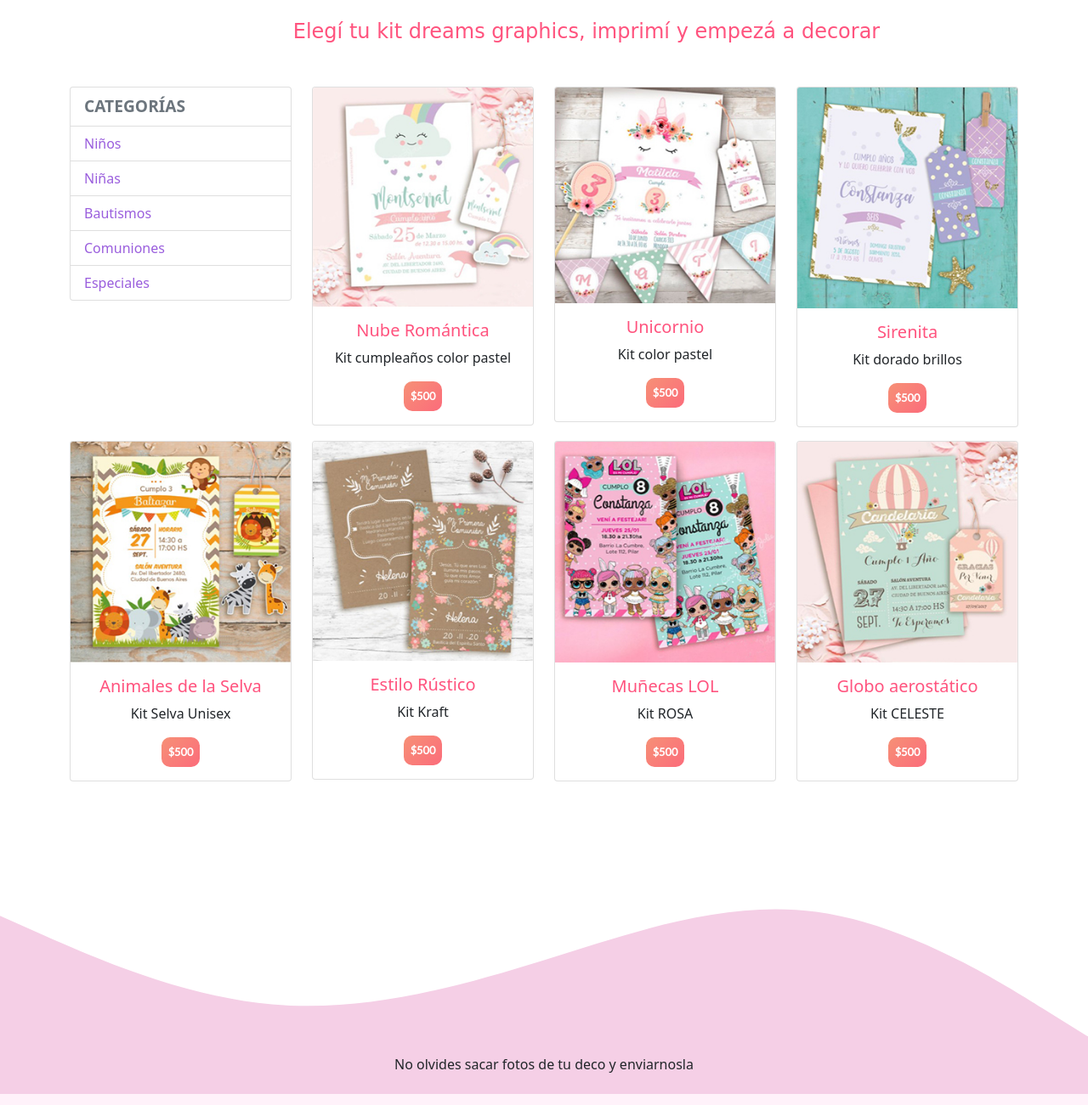
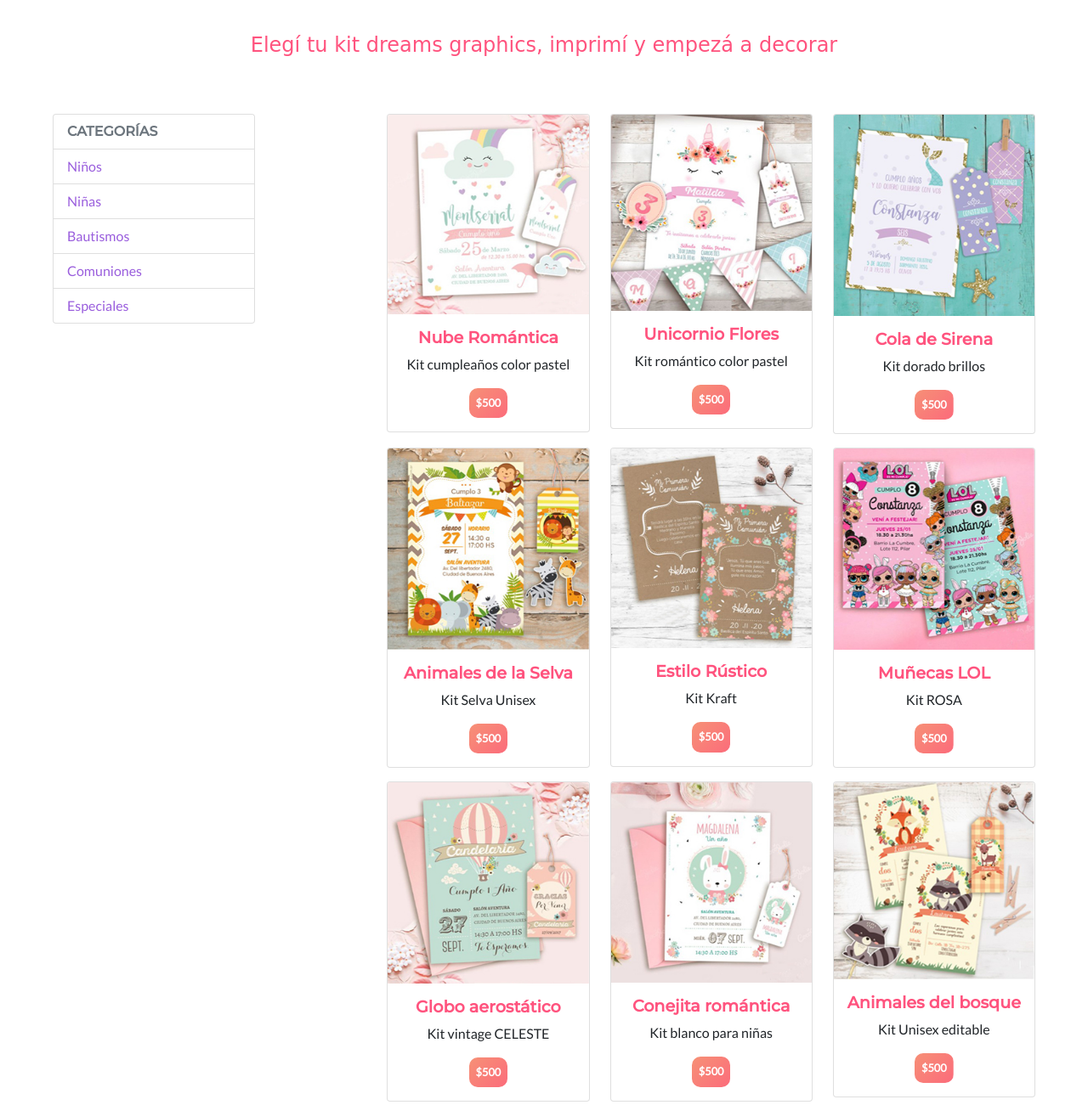
Before and after one commit to stefaniavillella/proyectoDreamsVillella, a website: page page/productos.html in a window 1280 px wide. Shown: the part 140-1441 px from the top of the page at 85% size. Drawn offline with Linux system fonts and the light colour scheme; a web font is replaced by a local one.

Commit message:
ajustes página de productos

```diff
--- a/page/productos.html
+++ b/page/productos.html
@@ -22,10 +22,10 @@
 <body>
 
   <!--NAVEGACIÓN-->
-  <header class="header">
+  <header class="sticky-top header">
     <nav class="navbar navbar-expand-lg navbar-light bg-light">
       <div class="container-fluid">
-        <a class="navbar-brand" href="#"> <img src="../img/logo.png" alt="imagen de logo"></a>
+        <a class="navbar-brand" href="../index.html"> <img src="../img/logo.png" alt="imagen de logo"></a>
         <button class="navbar-toggler" type="button" data-bs-toggle="collapse" data-bs-target="#navbarSupportedContent" aria-controls="navbarSupportedContent" aria-expanded="false" aria-label="Toggle navigation">
           <span class="navbar-toggler-icon"></span>
         </button>
@@ -38,7 +38,7 @@
               <a class="nav-link header__navItem" href="./quienesSomos.html">Quiénes Somos</a>
             </li>
             <li class="nav-item">
-              <a class="nav-link active header__navItem" href="#">Productos</a>
+              <a class="nav-link header__active header__navItem" href="#">Productos</a>
             </li>
             <li class="nav-item">
               <a class="nav-link header__navItem" href="./comoComprar.html">Cómo comprar</a>
@@ -56,12 +56,23 @@
     </nav>
 </header>
 
+   <!--ENCABEZADO-->
+   <div>
+    <h1 class="d-flex justify-content-center text-center h1 h1__index p-3"> Elegí tu kit dreams graphics, imprimí y empezá a decorar</h1>
+  </div>
+</div>
+
+
+
+
+<!--CONTENEDOR GENERAL-->
+<div class="container-fluid w-auto productosGeneral">
+<div class="row m-10 justify-content-around">
+
  <!--CATEGORIAS-->
-    <div class="container fluid">
+ <div class="container-fluid col-md-4 cards__categoria">
    <div class="row">
-          <h1 class="d-flex justify-content-center text-center h1 h1__index"> Elegí tu kit dreams graphics, imprimí y empezá a decorar</h1>
-
-            <div class="col-md-3">
+       <div class="col-md-8">
         <div class="list-group" id="list-tab" role="tablist">
           <li class="list-group-item disabled categorias" aria-disabled="true">CATEGORÍAS</li>
           <a class="list-group-item list-group-item-action aList" id="list-home-list" data-toggle="list" href="#list-home" role="tab" aria-controls="home">Niños</a>
@@ -71,86 +82,120 @@
           <a class="list-group-item list-group-item-action aList" id="list-settings-list" data-toggle="list" href="#list-settings" role="tab" aria-controls="settings">Especiales</a>
         </div>
       </div>
+   </div>
+</div>
 
-                <div class="col-md-3 mb-3 cards__cardKit">
+
+<!--CARDS-->
+<div class="container-fluid col-md-8">
+   <div class="row">
+
+             <div class="col-md-4 mb-3 cards__cardKit">
                <div class="card producto" >
                   <img src="../img/productoNubes.jpg" class="card-img-top" alt="nube">
                   <div class="card-body">
-                      <h5 class="card-title">Nube Romántica</h5>
-                      <p class="card-text">Kit cumpleaños color pastel</p>
-                      <a href="#" class="btn botonContacto">$500</a>
+                  <h5 class="card-title cards__cardTitle">Nube Romántica</h5>
+                  <p class="card-text cards__cardText">Kit cumpleaños color pastel</p>
+                  <a href="#" class="btn cards__botonCartas">$500</a>
                  </div>
               </div>
             </div>
 
 
-            <div class="col-md-3 mb-3 cards__cardKit">
+
+      <div class="col-md-4 mb-3 cards__cardKit">
           <div class="card producto" >
               <img src="../img/productoUnicornio.jpg" class="card-img-top" alt="unicornio">
               <div class="card-body">
-                      <h5 class="card-title">Unicornio</h5>
-                      <p class="card-text">Kit color pastel</p>
-                      <a href="#" class="btn botonContacto">$500</a>
+                <h5 class="card-title cards__cardTitle">Unicornio Flores</h5>
+                <p class="card-text cards__cardText">Kit romántico color pastel</p>
+                <a href="#" class="btn cards__botonCartas">$500</a>
               </div>
             </div>
           </div>
 
-               <div class="col-md-3 mb-3 cards__cardKit">
+         <div class="col-md-4 mb-3 cards__cardKit">
              <div class="card producto">
                  <img src="../img/productoSirenita.jpg" class="card-img-top" alt="sirenita">
                  <div class="card-body">
-                        <h5 class="card-title">Sirenita</h5>
-                        <p class="card-text">Kit dorado brillos</p>
-                        <a href="#" class="btn botonContacto">$500</a>
+                  <h5 class="card-title cards__cardTitle">Cola de Sirena</h5>
+                  <p class="card-text cards__cardText">Kit dorado brillos</p>
+                  <a href="#" class="btn cards__botonCartas">$500</a>
                  </div>
              </div>
          </div>
 
-               <div class="col-md-3 mb-3 cards__cardKit">
+         <div class="col-md-4 mb-3 cards__cardKit">
           <div class="card producto">
               <img src="../img/productoSelva.jpg" class="card-img-top" alt="selva">
               <div class="card-body">
-                     <h5 class="card-title">Animales de la Selva</h5>
-                     <p class="card-text">Kit Selva Unisex</p>
-                     <a href="#" class="btn botonContacto">$500</a>
+               <h5 class="card-title cards__cardTitle">Animales de la Selva</h5>
+               <p class="card-text cards__cardText">Kit Selva Unisex</p>
+               <a href="#" class="btn cards__botonCartas">$500</a>
               </div>
           </div>
       </div>
 
-            <div class="col-md-3 mb-3 cards__cardKit">
+      <div class="col-md-4 mb-3 cards__cardKit">
           <div class="card producto">
               <img src="../img/productoRustica.jpg" class="card-img-top" alt="rustica">
               <div class="card-body">
-                     <h5 class="card-title">Estilo Rústico</h5>
-                     <p class="card-text">Kit Kraft</p>
-                     <a href="#" class="btn botonContacto">$500</a>
+               <h5 class="card-title cards__cardTitle">Estilo Rústico</h5>
+               <p class="card-text cards__cardText">Kit Kraft</p>
+               <a href="#" class="btn cards__botonCartas">$500</a>
               </div>
           </div>
       </div>
 
 
-            <div class="col-md-3 mb-3 cards__cardKit">
+      <div class="col-md-4 mb-3 cards__cardKit">
           <div class="card producto">
               <img src="../img/productoLol.jpg" class="card-img-top" alt="Lol">
               <div class="card-body">
-                     <h5 class="card-title">Muñecas LOL</h5>
-                     <p class="card-text">Kit ROSA</p>
-                     <a href="#" class="btn botonContacto">$500</a>
+               <h5 class="card-title cards__cardTitle">Muñecas LOL</h5>
+               <p class="card-text cards__cardText">Kit ROSA</p>
+               <a href="#" class="btn cards__botonCartas">$500</a>
               </div>
           </div>
       </div>
 
-            <div class="col-md-3 mb-3 cards__cardKit">
+      <div class="col-md-4 mb-3 cards__cardKit">
           <div class="card producto">
               <img src="../img/productoGlobo.jpg" class="card-img-top" alt="globo">
               <div class="card-body">
-                     <h5 class="card-title">Globo aerostático</h5>
-                     <p class="card-text">Kit CELESTE</p>
-                     <a href="#" class="btn botonContacto">$500</a>
+               <h5 class="card-title cards__cardTitle">Globo aerostático</h5>
+               <p class="card-text cards__cardText">Kit vintage CELESTE</p>
+               <a href="#" class="btn cards__botonCartas">$500</a>
               </div>
           </div>
       </div>
 
+      <div class="col-md-4 mb-3 cards__cardKit">
+        <div class="card producto">
+            <img src="../img/productoConejita.jpg" class="card-img-top" alt="conejita">
+            <div class="card-body">
+             <h5 class="card-title cards__cardTitle">Conejita romántica</h5>
+             <p class="card-text cards__cardText">Kit blanco para niñas</p>
+             <a href="#" class="btn cards__botonCartas">$500</a>
+            </div>
+        </div>
+    </div>
+
+    <div class="col-md-4 mb-3 cards__cardKit">
+      <div class="card producto">
+          <img src="../img/productoBosque.jpg" class="card-img-top" alt="bosque">
+          <div class="card-body">
+           <h5 class="card-title cards__cardTitle">Animales del bosque</h5>
+           <p class="card-text cards__cardText">Kit Unisex editable</p>
+           <a href="#" class="btn cards__botonCartas">$500</a>
+          </div>
+      </div>
+  </div>
+
+
+
+    </div>
+  </div>
 
 </div>
 </div>
@@ -172,7 +217,7 @@
 
         <!-- Grid column -->
         <div class="col-12 text-center text-md-left mb-4 mb-md-0">
-            <h6 class="mb-0 white-text">No olvides sacar fotos de tu deco y enviarnosla</h6>
+          <h6 class="mb-0 white-text">No olvides de sacar una foto de tu deco y enviárnosla</h6>
         </div>
         <!-- Grid column -->
       </div>
@@ -185,10 +230,10 @@
   <div class="container text-center text-md-left mt-5 ">
 
     <!-- Grid row -->
-      <div class="row mt-3">
+    <div class="row mt-3 justify-content-around">
 
       <!-- Grid column -->
-        <div class="col-md-3 col-lg-4 col-xl-3 mx-auto mb-4">
+      <div class="col-md-4 mx-auto mb-4">
 
         <!-- Content -->
         <i class="fas fa-phone mr-3"></i>
@@ -203,7 +248,7 @@
       <!-- Grid column -->
 
       <!-- Grid column -->
-        <div class="col-md-2 col-lg-2 col-xl-2 mx-auto mb-4">
+      <div class="col-md-4 mx-auto mb-4">
 
         <!-- Links -->
         <i class="fab fa-instagram fa-lg white-text mr-md-5 mr-3 fa-2x"> </i> <i class="fab fa-facebook-f fa-lg white-text mr-md-5 mr-3 fa-2x"> </i>
@@ -217,7 +262,7 @@
 
 
       <!-- Grid column -->
-        <div class="col-md-4 col-lg-3 col-xl-3 mx-auto mb-md-0 mb-4">
+      <div class="col-md-4 mx-auto mb-md-0 mb-4">
 
         <!-- Links -->
         <i class="fas fa-envelope mr-3"></i>
--- a/sass/partials/_productos.scss
+++ b/sass/partials/_productos.scss
@@ -1,10 +1,12 @@
 .categorias{
-    font-size: 1.2rem;
+    font-family: 'Montserrat', sans-serif;
+    font-size: 1rem;
     font-weight: bold;
 }
 
 .aList{
     color: rgb(154, 94, 221);
+    font-family: 'Lato', sans-serif;
 }
 
 .aList:hover{
@@ -12,5 +14,8 @@
 }
 
 .card-title{
+    font-family: 'Montserrat', sans-serif;
+    font-size: 1.2rem;
+    font-weight: bold;
     color: $coral;
 }
--- a/sass/partials/_responsive.scss
+++ b/sass/partials/_responsive.scss
@@ -35,7 +35,10 @@
         margin-top: 5px;
     }
 
-
+   .cards__categoria{
+       margin-top: 10px;
+       text-align: center;
+   }
 }
 
 
@@ -58,5 +61,7 @@
            text-align: start;
         }
 
-
+        .productosGeneral{
+            margin: 50px;
+        }
     }
```
Also changed, not shown: css/compilado.css. Lines whose indentation alone changed are shown as unchanged.
